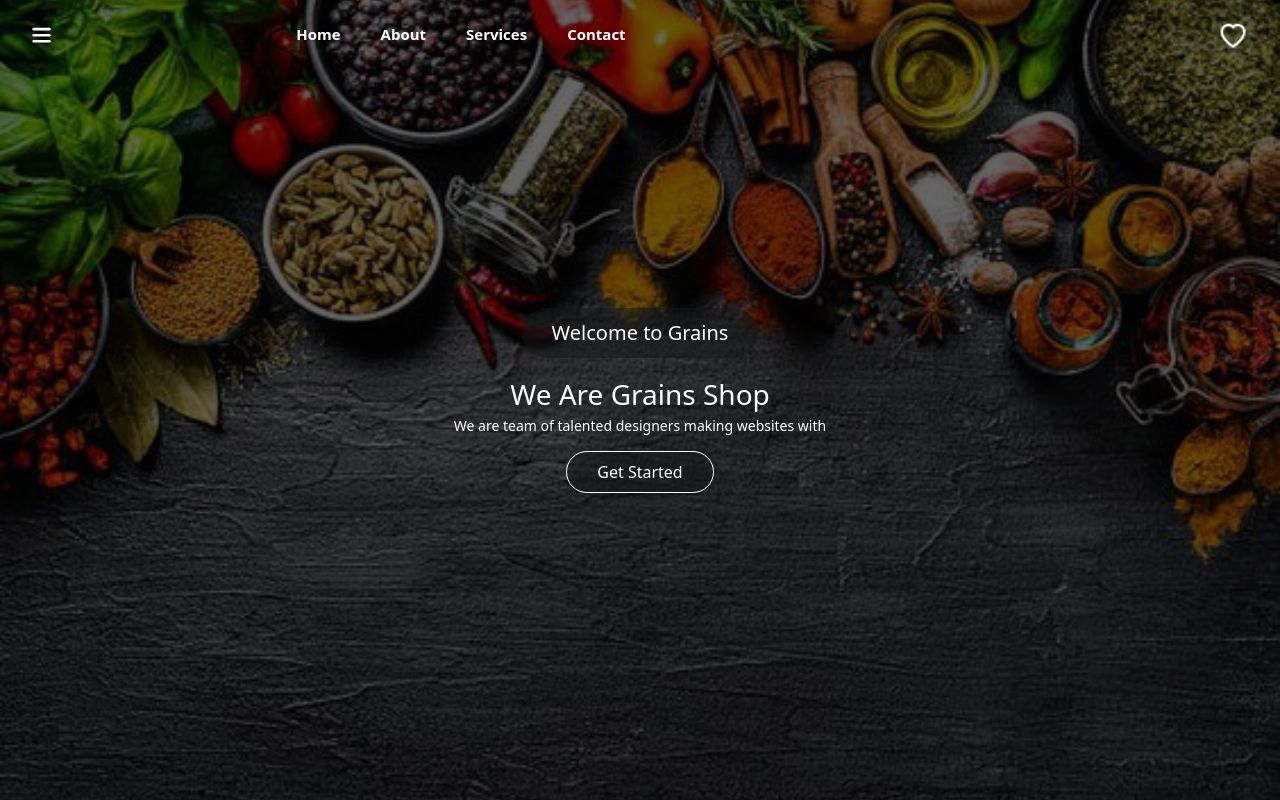
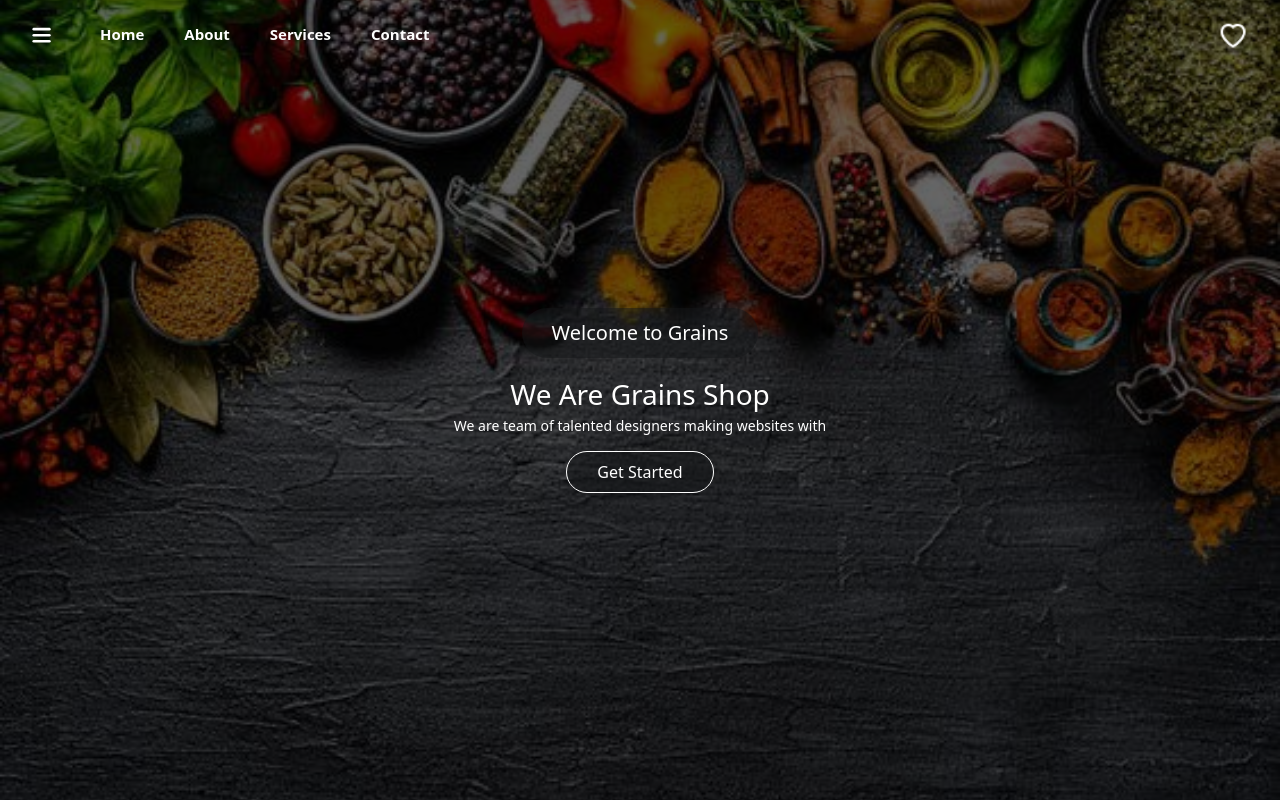
Before and after one commit to webLance24/plant-ecommerce, a React (Vite) app: page / in a window 1280 px wide. Built offline with nearby package versions, Linux system fonts and the light colour scheme.

Commit message:
feat: add header and home

```diff
--- a/src/App.tsx
+++ b/src/App.tsx
@@ -9,14 +9,22 @@ import { Example } from "./Components/Pages/Example";
 import { useState } from "react";
 
 function App() {
-  const [selected, setSelected] = useState(
-    new URLSearchParams(location.search).get("category") || "Home"
-  );
+  const [selected, setSelected] = useState<string>("Home");
   const [isOpen, toggleOpen] = useState<boolean>(false);
+  const [scrolled, setScrolled] = useState<boolean>(false);
 
   return (
     <>
-      <MyContext.Provider value={{ selected, setSelected, isOpen, toggleOpen }}>
+      <MyContext.Provider
+        value={{
+          selected,
+          setSelected,
+          isOpen,
+          toggleOpen,
+          scrolled,
+          setScrolled,
+        }}
+      >
         <Router>
           <Header />
           <Example />
--- a/src/Components/Context.tsx
+++ b/src/Components/Context.tsx
@@ -9,6 +9,8 @@ interface ComponentsProps {
   setSelected: (selected: string) => void;
   isOpen: boolean;
   toggleOpen: (isOpen: boolean) => void;
+  scrolled: boolean;
+  setScrolled: (scrolled: boolean) => void;
   // changeLanguage: string;
   // setChangeLanguage: (changeLanguage: string) => void;
 }
--- a/src/Components/Header.tsx
+++ b/src/Components/Header.tsx
@@ -2,14 +2,12 @@ import { useContext, useEffect } from "react";
 import { MyContext } from "./Context";
 import heart from "../../public/assets/heart.png";
 import { useNavigate } from "react-router-dom";
-import { useHistory, useLocation } from "react-router-dom";
 
 function Header() {
-
   const navigate = useNavigate();
 
   const context = useContext(MyContext);
-  const { selected, setSelected, scrolled }: any = context;
+  const { selected, setSelected, scrolled, setScrolled }: any = context;
 
   const buttonCategories = [
     { name: "Home", path: "/" },
@@ -17,6 +15,24 @@ function Header() {
     { name: "Services", path: "/services" },
     { name: "Contact", path: "/contact" },
   ];
+
+  // use useeffect for when header scroll down show background
+
+  useEffect(() => {
+    const handleScroll = () => {
+      if (window.scrollY > 0) {
+        setScrolled(true);
+      } else {
+        setScrolled(false);
+      }
+    };
+
+    window.addEventListener("scroll", handleScroll);
+
+    return () => {
+      window.removeEventListener("scroll", handleScroll);
+    };
+  }, []);
 
   // Function to handle scroll event and update the current section
   const handleScroll = () => {
@@ -50,7 +66,7 @@ function Header() {
         scrolled ? "black" : "transparent"
       } bg-opacity-80 w-[100%] h-[70px] flex fixed justify-between items-center`}
     >
-      <div className="hidden md:flex justify-center items-center flex-row gap-[40px] mr-[auto] ml-[auto]">
+      <div className="hidden md:flex justify-center items-center flex-row gap-[40px] mr-[auto] ml-[100px]">
         {buttonCategories.map((category, index) => {
           return (
             <p
--- a/src/index.css
+++ b/src/index.css
@@ -9,7 +9,7 @@
 }
 
 body {
-  background: red;
+  background: white;
 }
 
 /* home style css */
```
